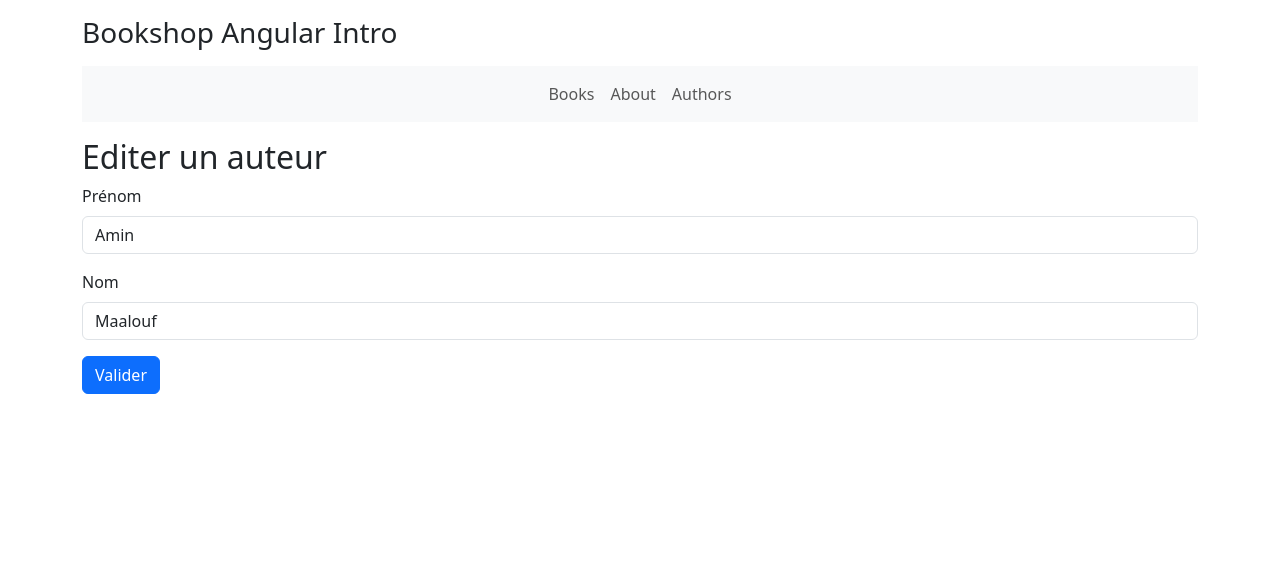
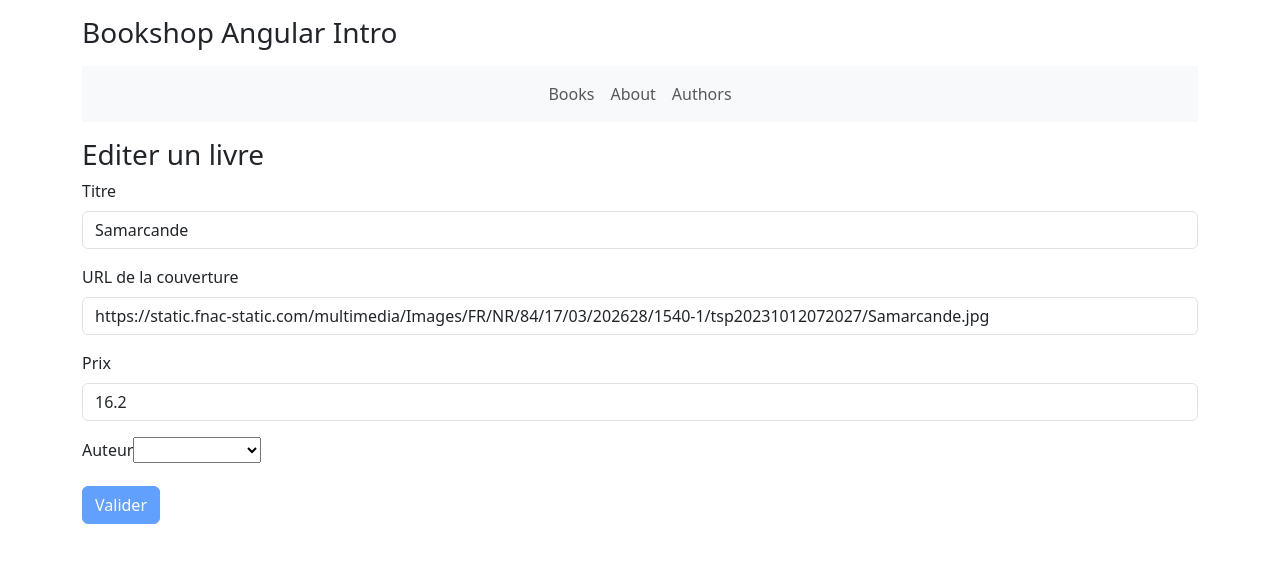
Before and after one commit to Cameliaasb/bookshop-angular, an Angular app: page /edit/1 in a window 1280 px wide. Shown: the top 562 px of the page. Built offline with nearby package versions, Linux system fonts and the light colour scheme.

Commit message:
editBook

```diff
--- a/src/app/books/books-routing.module.ts
+++ b/src/app/books/books-routing.module.ts
@@ -8,7 +8,7 @@ const routes: Routes = [
   {path: "", component : ListbooksComponent},
   // Ecrire "add" et "books/add" c'est pareil. "/add" : Erreur
   {path: "add", component: AddBookComponent},
-  {path: "edit", component: EditBookComponent}
+  {path: "edit/:bookId", component: EditBookComponent}
 ];
 
 @NgModule({
--- a/src/app/books/edit-book/edit-book.component.html
+++ b/src/app/books/edit-book/edit-book.component.html
@@ -1 +1,29 @@
-<p>edit-book works!</p>
+<h3>Editer un livre</h3>
+<!-- <p>{{ book!.title}} </p> -->
+
+<form (ngSubmit)="editBook(f)" #f="ngForm">
+  <div class="mb-3">
+      <label for="title" class="form-label">Titre</label>
+      <input type="text" class="form-control" id="title" name="title" [(ngModel)]="book!.title"  ngModel required #first="ngModel">
+      <span class="erreur" *ngIf="first.invalid && first.touched">Le champ Prénom est obligatoire</span>
+  </div>
+  <div class="mb-3">
+      <label for="coverURL" class="form-label">URL de la couverture</label>
+      <input type="text" class="form-control" id="coverURL" name="coverURL"  [(ngModel)]="book!.cover" ngModel required #last="ngModel">
+      <span class="erreur" *ngIf="last.invalid && last.touched">Le champ Nom est obligatoire</span>
+  </div>
+  <div class="mb-3">
+      <label for="price" class="form-label">Prix</label>
+      <input type="number" class="form-control" id="price" name="price"  [(ngModel)]="book!.price" ngModel required #last="ngModel">
+      <span class="erreur" *ngIf="last.invalid && last.touched">Le champ Nom est obligatoire</span>
+  </div>
+  <div class="mb-3">
+    <label for="authorId" class="form-label">Auteur</label>
+    <select id="authorId" name="authorId" ngModel [(ngModel)]="book!.author"  required #author="ngModel">
+      <!-- TO DO : Rendre le bon author selected par défaut  -->
+      <option  *ngFor="let author of authors" [value]="author.id"> {{ author.firstName}} {{author.lastName }}</option>
+    </select>
+    <span class="erreur" *ngIf="author.invalid && author.touched">Le champ est obligatoire</span>
+</div>
+  <button type="submit" class="btn btn-primary" [disabled]="f.invalid">Valider</button>
+</form>
--- a/src/app/books/edit-book/edit-book.component.ts
+++ b/src/app/books/edit-book/edit-book.component.ts
@@ -1,10 +1,37 @@
-import { Component } from '@angular/core';
+import { Component, OnInit } from '@angular/core';
+import { Book } from '../model/book';
+import { ActivatedRoute, Router } from '@angular/router';
+import { BookService } from '../services/book.service';
+import { NgForm } from '@angular/forms';
+import { Author } from 'src/app/authors/model/author';
+import { AuthorService } from 'src/app/authors/services/author.service';
 
 @Component({
   selector: 'app-edit-book',
   templateUrl: './edit-book.component.html',
   styleUrls: ['./edit-book.component.css']
 })
-export class EditBookComponent {
+export class EditBookComponent implements OnInit{
+  book? : Book;
+  authors? : Author[];
 
+  constructor(
+    private route : ActivatedRoute,
+    private bookService : BookService,
+    private authorService : AuthorService,
+    private router : Router,
+  ){}
+
+  ngOnInit(): void {
+    const bookId = this.route.params.subscribe({
+      next: params => this.book = this.bookService.getBookById(+params["bookId"])
+    })
+    this.authors = this.authorService.GetAuthors();
+
+  }
+
+  editBook(f : NgForm) {
+    this.bookService.editBook(this.book!);
+    this.router.navigate(["/books"])
+  }
 }
--- a/src/app/books/listbooks/listbooks.component.html
+++ b/src/app/books/listbooks/listbooks.component.html
@@ -10,8 +10,10 @@
         <h5 class="card-title">{{ b.title }}</h5>
         <h6 class="card-subtitle mb-2 text-muted">{{ b.author}} </h6>
         <p>  {{ b.price}} € </p>
-
-        <button class="btn  btn-primary" (click)="displayBook(b)"> Détails </button>
+        <div class="d-flex justify-content-around">
+            <button class="btn  btn-success" (click)="displayBook(b)"> Détails </button>
+            <button class="btn  btn-primary" routerLink="/books/edit/{{b.id}}"> Editer </button>
+        </div>
       </div>
     </div>
   </div>
--- a/src/app/books/services/book.service.ts
+++ b/src/app/books/services/book.service.ts
@@ -29,6 +29,15 @@ export class BookService {
     this.books = [...this.books, book];
   }
   getLastId(){
-    return this.books[this.books.length - 1].id
+    return this.books[this.books.length - 1].id;
+  }
+
+  getBookById(id : number) {
+    const book = this.books.find(b => b.id === id);
+    return book;
+  }
+
+  editBook(book : Book) {
+    this.books = this.books.map(b => b.id === book.id ? book : b);
   }
 }
```
